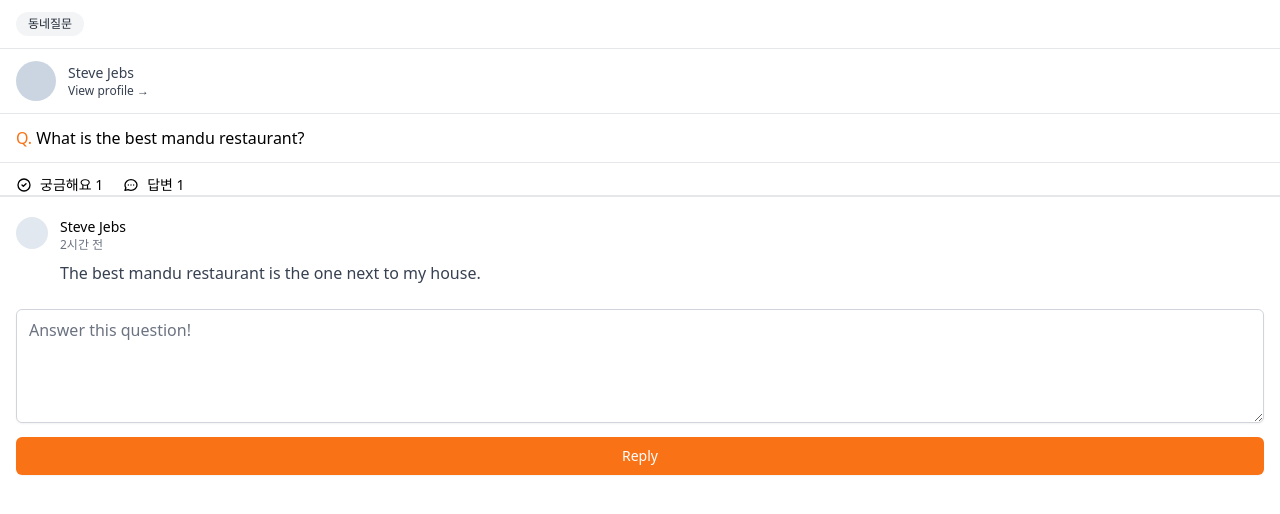
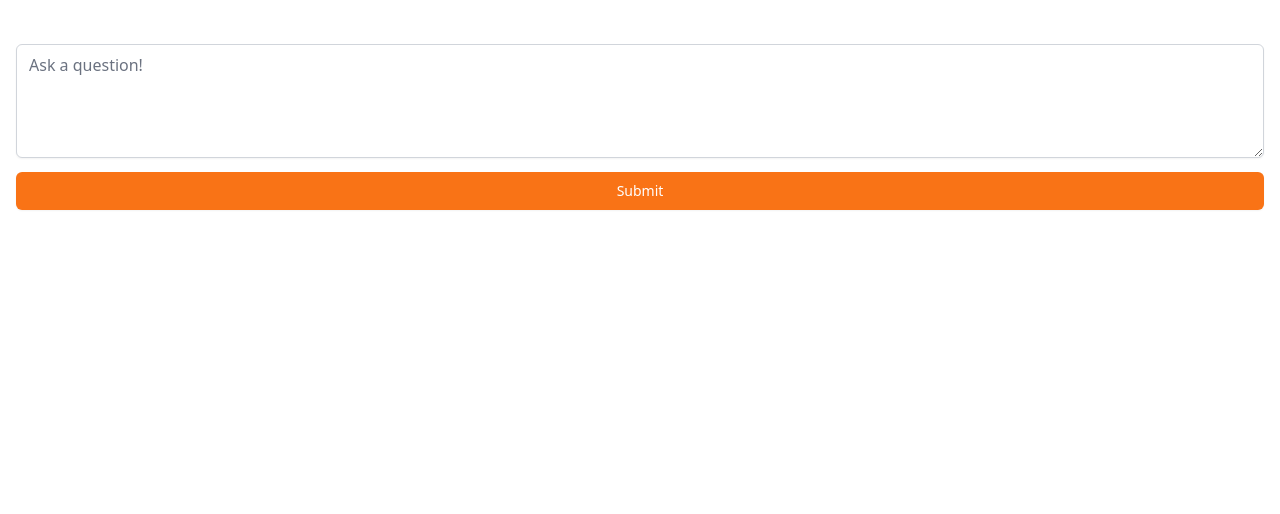
Before and after one commit to jh0152park/NextJS.12_CarrotMarket, a Next.js app in the folder carrot_market/: page /community/write in a window 1280 px wide. Shown: the top 514 px of the page. Built offline with nearby package versions, Linux system fonts and the light colour scheme.

Commit message:
added community write

```diff
--- /dev/null
+++ b/carrot_market/pages/community/write.tsx
@@ -0,0 +1,14 @@
+export default function Write() {
+    return (
+        <form className="px-4 py-10">
+            <textarea
+                rows={4}
+                placeholder="Ask a question!"
+                className="w-full mt-1 border-gray-300 rounded-md shadow-sm foucs:ring-2 focus:border-orange-500 focus:ring-orange-500"
+            />
+            <button className="w-full px-4 py-2 mt-2 text-sm font-medium text-white transition-all bg-orange-500 border border-transparent rounded-md shadow-sm focus:outline-none focus:ring-2 focus:ring-offset-2 focus:ring-orange-500 hover:bg-orange-600">
+                Submit
+            </button>
+        </form>
+    );
+}
```
